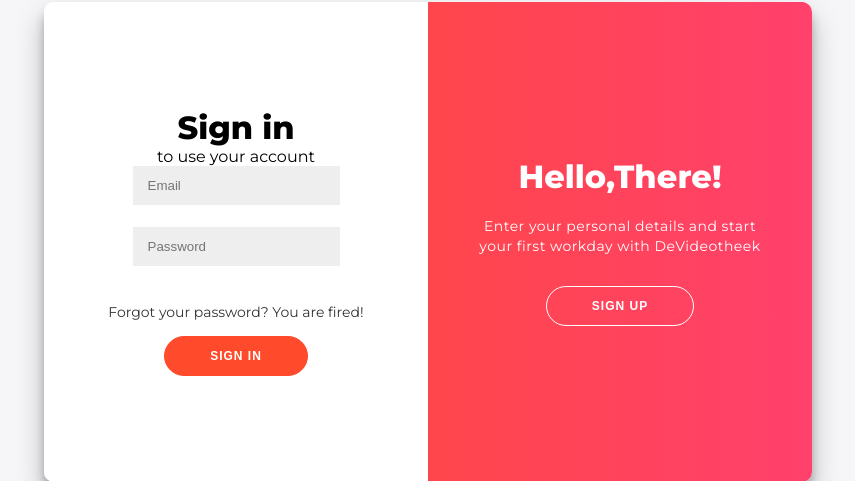
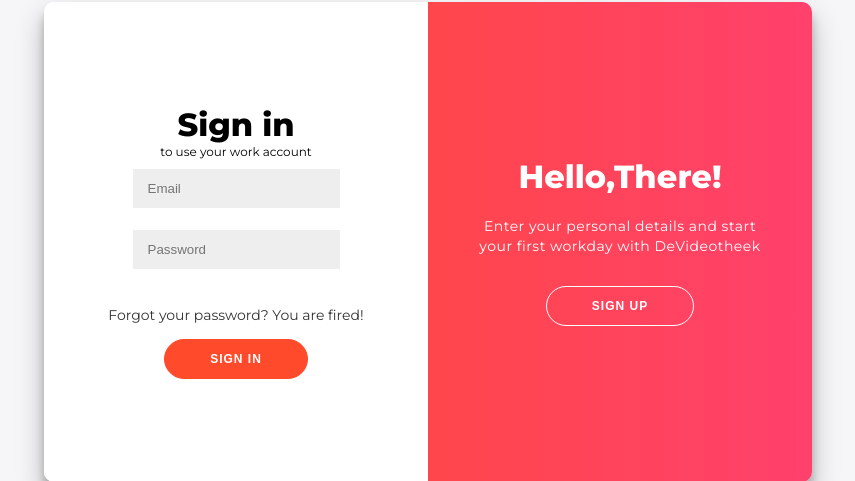
Before and after one commit to kkinash/DeVideotheek2, a PHP site: page /index.php in a window 1280 px wide. Shown: the part 194-675 px from the top of the page, without its empty margins (212-1067 px from the left). Run offline with PHP 8.4, Linux system fonts and the light colour scheme.

Commit message:
Update login.php

```diff
--- a/Presentation/login.php
+++ b/Presentation/login.php
@@ -7,7 +7,7 @@
 	<div class="form-container sign-up-container">
 	<form action="?action=signup" method="POST">
 			<h1>Create Account</h1>
-			<span>use your @videotheek.be email for registration</span>
+			<span style="margin-bottom:10px;font-size:12px">use your @videotheek.be email for registration</span>
 			<input type="text" id="fname" name="fname" value="John" placeholder="First name"  />
 			<input type="text" id="lname" name="lname" value="Vick" placeholder="Last name" />
             <input type="email" id="email" name="email" value="1@videotheek.be" placeholder="Email"  required>
@@ -19,7 +19,7 @@
 	<div class="form-container sign-in-container">
     <form action="./login.php?action=process" method="POST">
 			<h1>Sign in</h1>
-			<span>to use your account</span>
+			<span style="margin-bottom:10px;font-size:12px">to use your work account</span>
 			<input type="email" placeholder="Email" name="username" required />
 			<input type="password" placeholder="Password" name="password" required />
 			<a href="fired.php">Forgot your password? You are fired!</a>
```
